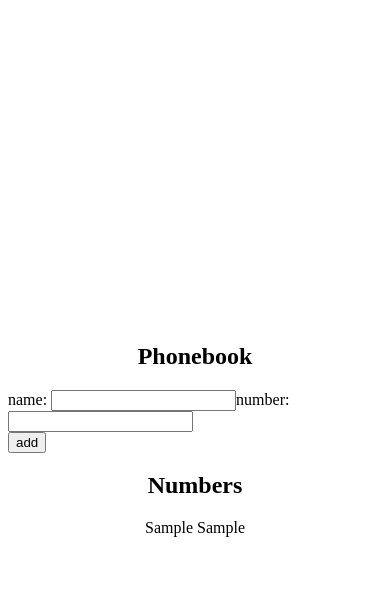
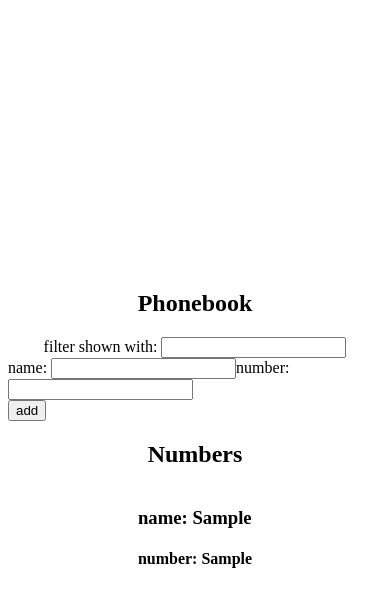
Before and after one commit to mostafazahra-0x0/FullStackOpen, a React (Vite) app in the folder part2/phonebook/: page / in a window 390 px wide. Both pictures are taken after typing "Sample", "Sample" into the empty fields and a click on the button "add". Shown: the top 606 px of the page. Built offline with nearby package versions, Linux system fonts and the light colour scheme.

Commit message:
feat: prevent duplicate names in phonebook (exercise 2.9)

```diff
--- a/part2/phonebook/src/App.jsx
+++ b/part2/phonebook/src/App.jsx
@@ -5,6 +5,7 @@ const App = () => {
   const [persons, setPersons] = useState([])
   const [newName, setNewName] = useState('')
   const [newNumber, setNewNumber] = useState ('')
+  const [filter, setFilter] = useState('')
   const handleNameChange = (event) => {
     console.log(event.target.value)
     setNewName(event.target.value )
@@ -31,9 +32,15 @@ const App = () => {
     setNewName('')
     setNewNumber('')
   }
+  const personsToShow = persons.filter(p =>
+    p.name.toLowerCase().includes(filter.toLowerCase())
+  )
   return (
     <div className='phone'>
       <h2>Phonebook</h2>
+      <div>
+        filter shown with: <input onChange={e => setFilter(e.target.value)} />
+      </div>
       <form onSubmit={addPerson} >
         <div>
           name: <input value={newName} onChange={handleNameChange} />
@@ -45,7 +52,7 @@ const App = () => {
       </form>
 
       <h2>Numbers</h2>
-      {persons.map(person =>
+      {personsToShow.map(person =>
           <Person key={person.name} person={person} />
         )
       }
--- a/part2/phonebook/src/components/persons.jsx
+++ b/part2/phonebook/src/components/persons.jsx
@@ -1,5 +1,8 @@
 const Person = ({ person }) => {
-    return <div>{person.name} {person.number}</div>
+    return <div>
+                <h3>name: {person.name}</h3>
+                <h4>number: {person.number}</h4>
+            </div>
 }
 
 export default Person
```
